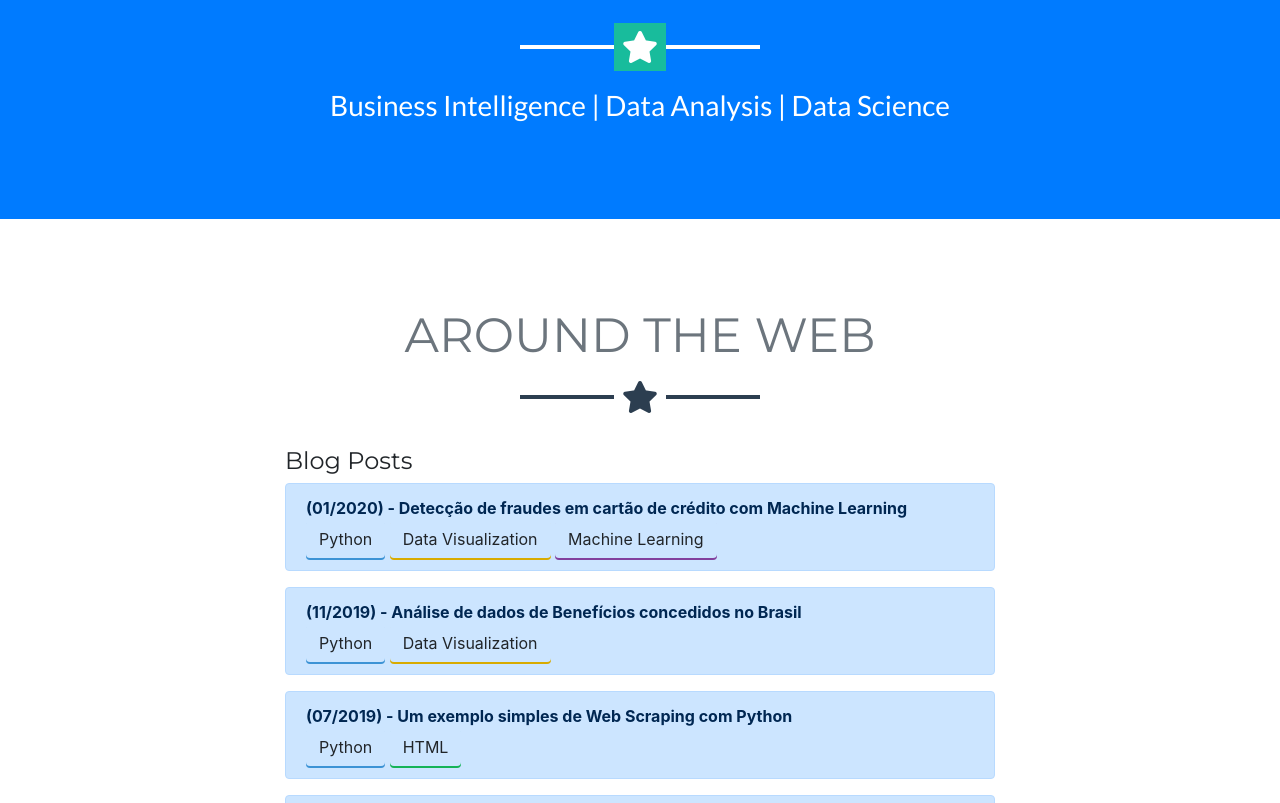
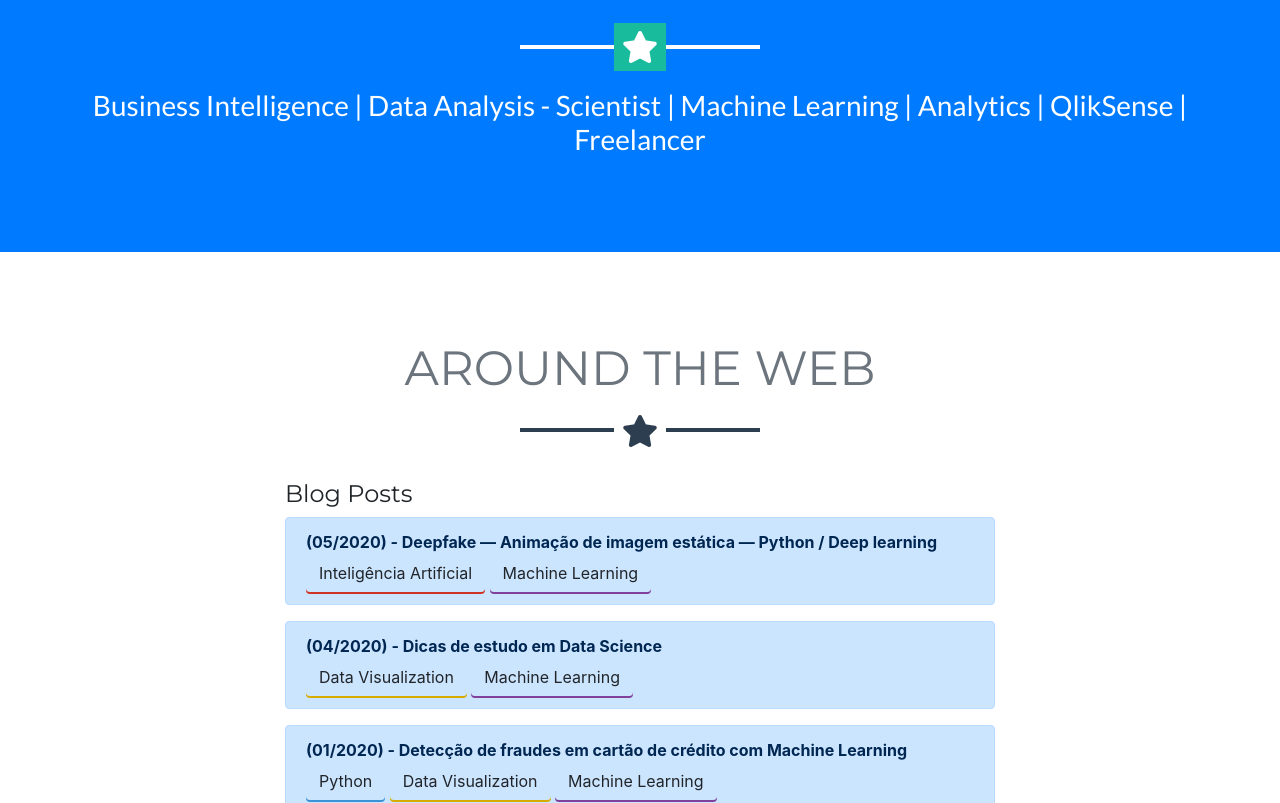
Before and after one commit to wesleykaoru/Home, a website with bundled scripts: page index.html in a window 1280 px wide. Shown: the part 461-1264 px from the top of the page. Built offline with nearby package versions, Linux system fonts and the light colour scheme.

Commit message:
Atualização

```diff
--- a/index.html
+++ b/index.html
@@ -63,7 +63,8 @@
     <div class="container">
       <img class="img-fluid mb-5 d-block mx-auto" src="img/profile.png" alt="" width="256" height="256">
       <hr class="star-light">
-      <h2 class="font-weight-light mb-0">Business Intelligence | Data Analysis | Data Science </h2>
+      <h2 class="font-weight-light mb-0"> Business Intelligence | Data Analysis - Scientist | Machine Learning | Analytics | QlikSense | Freelancer
+      </h2>
     </div>
   </header>
 
@@ -77,6 +78,30 @@
 
 
         <h4>Blog Posts</h4>
+
+
+
+
+
+
+        <div class="alert alert-primary" role="alert">
+          <a href="https://medium.com/dados/deepfake-deeplearning-python-b715c2ef1615" class="alert-link">
+          (05/2020) - Deepfake — Animação de imagem estática — Python / Deep learning </a></br>
+          <p class="btn red">Inteligência Artificial</p>
+          <p class="btn purple">Machine Learning</a>
+          </div>
+
+
+
+        <div class="alert alert-primary" role="alert">
+          <a href="https://medium.com/dados/dicas-de-estudo-em-data-science-6dd17fa4d2a7" class="alert-link">
+          (04/2020) - Dicas de estudo em Data Science  </a></br>
+          <p class="btn yellow">Data Visualization</p>
+          <p class="btn purple">Machine Learning</a>
+          </div>
+
+
+
 
         <div class="alert alert-primary" role="alert">
           <a href="https://medium.com/dados/detec%C3%A7%C3%A3o-de-fraudes-em-cart%C3%A3o-de-cr%C3%A9dito-com-machine-learning-c4a966ebe08b" class="alert-link">
@@ -156,20 +181,12 @@
           <p class="lead">
 
             <p>
-            Graduated in Systems Information by University Positivo on Paraná state, 29 years. Currently working in a multinational as VBA programmer and living in Curitiba - Brazil.
-
-          </br>
-          </br>
-            I had a recent experience was in Business Intelligence, where I was responsible for data extraction (ETL), data analysis and create dashboards on Tableau.
-
-
-          </br>
-          </br>
-            I have had another professional experience in finance area, as a capital coordenator my main duty was capital management, provide a forecast budget and reports to support decision.
-
-           </br>
-           </br>
-            I recently completed some courses in Business Intelligence and Data Science. I'm willing to work with these tecnologies and improves my knowledge to delivery the best results.
+              Atualmente trabalho como analista de dados sênior na vhsys. Onde sou responsável por desenvolvimento de modelos de machine learning voltados aos problemas de negócios.
+            </br>
+              Na minha experiencia anterior trabalhava como consultor no Grupo Boticário prestando serviços relacionados a Business Intelligence (BI) e Data Analytics.
+            </br>
+              Em outras experiências anteriores já atuei também como coordenador de capital e desenvolvimento sempre voltado á área de dados.
+            </br></br>
 
 
 
```
